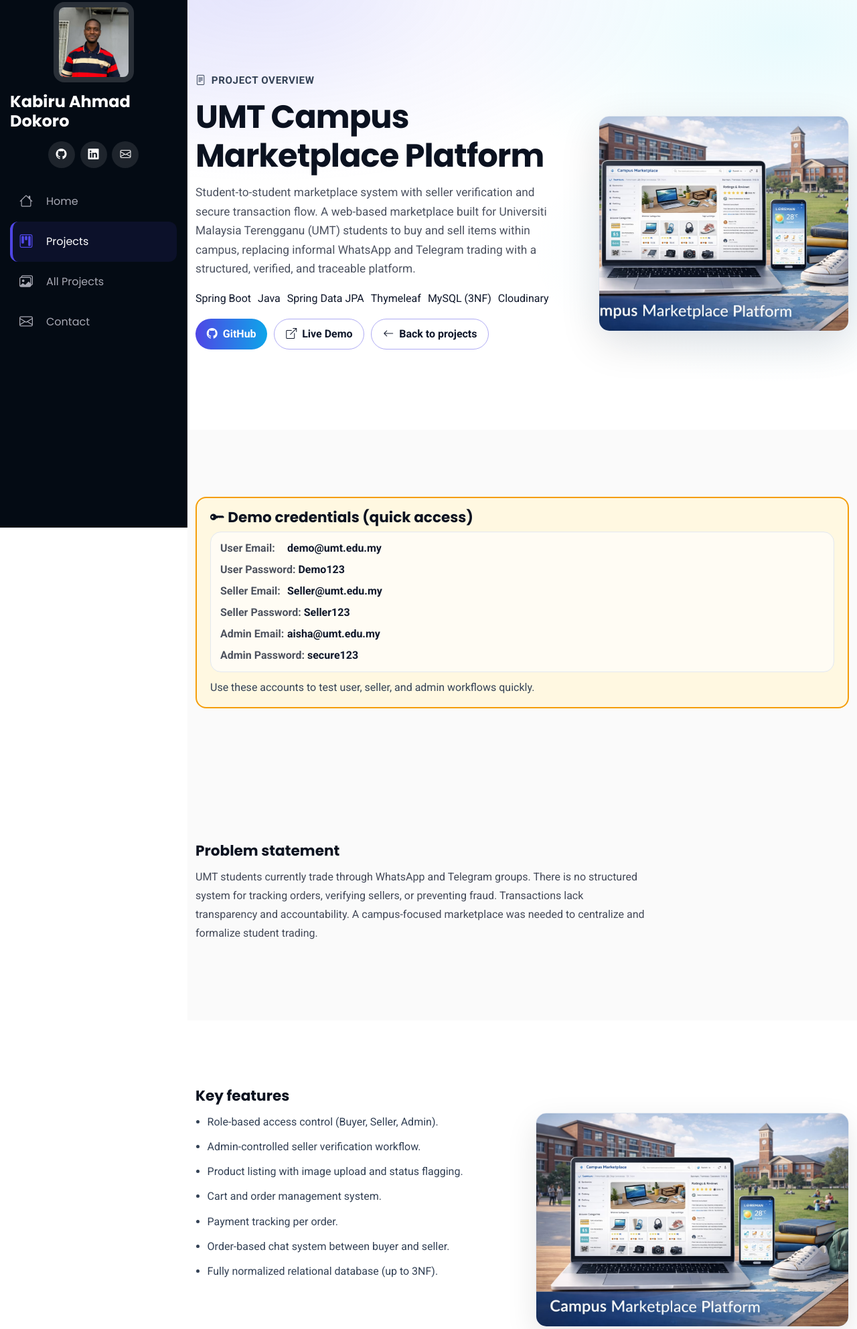
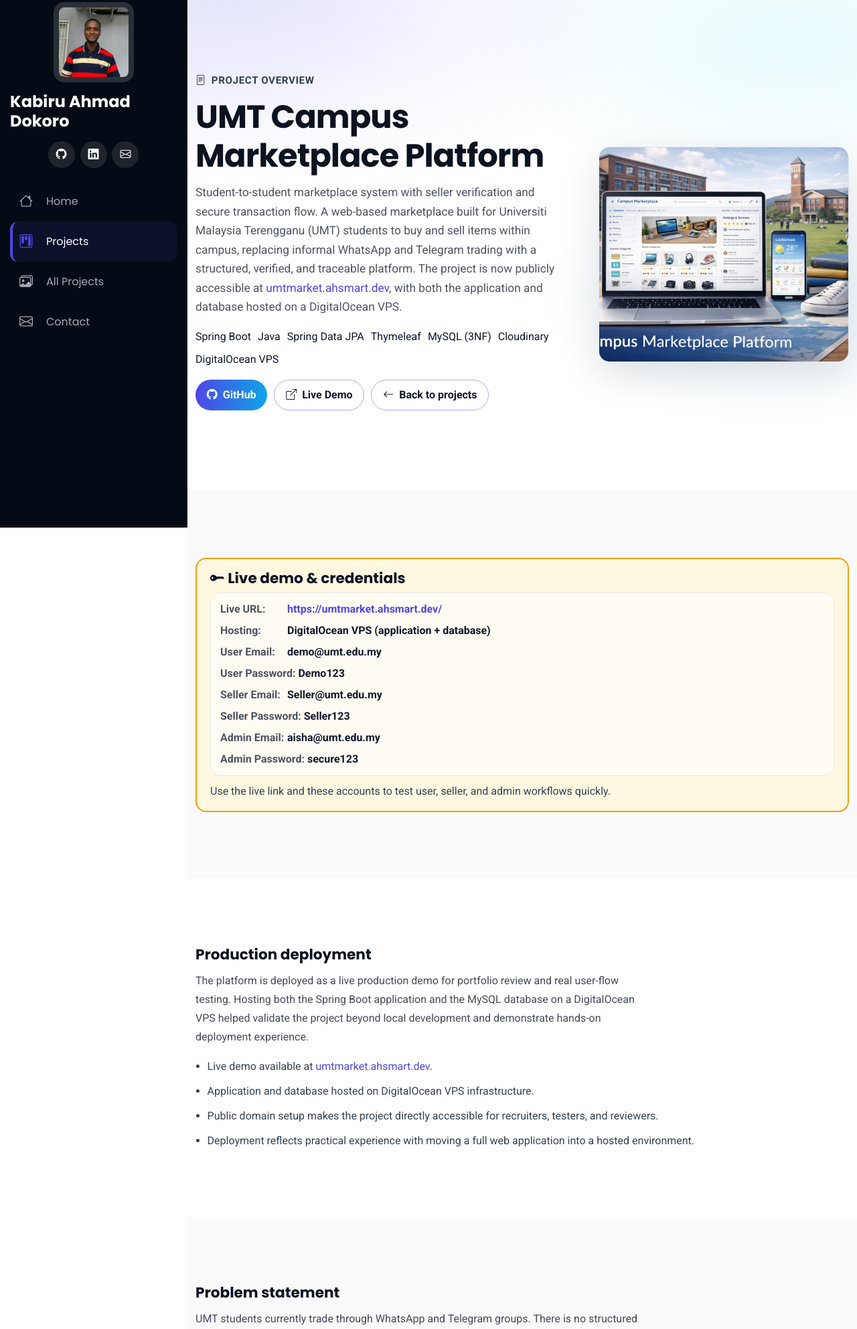
Before and after one commit to AhmadDokoro/Portfolio, a plain HTML site: page case-studies/campus-marketplace.html in a window 1280 px wide. Shown: the part 12-1997 px from the top of the page at 67% size. Drawn offline with Linux system fonts and the light colour scheme.

Commit message:
latest resume main

```diff
--- a/case-studies/campus-marketplace.html
+++ b/case-studies/campus-marketplace.html
@@ -5,7 +5,7 @@
   <meta charset="utf-8">
   <meta content="width=device-width, initial-scale=1.0" name="viewport">
   <title>Project Overview: UMT Campus Marketplace Platform | Kabiru Ahmad Dokoro</title>
-  <meta name="description" content="Project overview for UMT Campus Marketplace Platform — Spring Boot, Java, Spring Data JPA, Thymeleaf, MySQL (3NF), and Cloudinary." />
+  <meta name="description" content="Project overview for UMT Campus Marketplace Platform - Spring Boot, Java, Spring Data JPA, Thymeleaf, MySQL (3NF), Cloudinary, and live deployment on DigitalOcean VPS." />
 
   <link href="../assets/img/AH$MART-LOGO.png" rel="icon">
   <link href="../assets/img/apple-touch-icon.png" rel="apple-touch-icon">
@@ -59,7 +59,7 @@
         <div class="cs-hero__grid">
           <div>
             <h1 class="cs-title">UMT Campus Marketplace Platform</h1>
-            <p class="cs-summary">Student-to-student marketplace system with seller verification and secure transaction flow. A web-based marketplace built for Universiti Malaysia Terengganu (UMT) students to buy and sell items within campus, replacing informal WhatsApp and Telegram trading with a structured, verified, and traceable platform.</p>
+            <p class="cs-summary">Student-to-student marketplace system with seller verification and secure transaction flow. A web-based marketplace built for Universiti Malaysia Terengganu (UMT) students to buy and sell items within campus, replacing informal WhatsApp and Telegram trading with a structured, verified, and traceable platform. The project is now publicly accessible at <a href="https://umtmarket.ahsmart.dev/" target="_blank" rel="noopener noreferrer">umtmarket.ahsmart.dev</a>, with both the application and database hosted on a DigitalOcean VPS.</p>
 
             <div class="cs-badges" aria-label="Tech stack">
               <span class="stack-badge">Spring Boot</span>
@@ -68,11 +68,12 @@
               <span class="stack-badge">Thymeleaf</span>
               <span class="stack-badge">MySQL (3NF)</span>
               <span class="stack-badge">Cloudinary</span>
+              <span class="stack-badge">DigitalOcean VPS</span>
             </div>
 
             <div class="cs-actions">
               <a class="btn btn-primary btn-cta" href="https://github.com/AhmadDokoro/Campus_MarketPlace_Platform.git" target="_blank" rel="noopener noreferrer"><i class="bi bi-github"></i> GitHub</a>
-              <a class="btn btn-outline btn-cta" href="#" target="_blank" rel="noopener noreferrer"><i class="bi bi-box-arrow-up-right"></i> Live Demo</a>
+              <a class="btn btn-outline btn-cta" href="https://umtmarket.ahsmart.dev/" target="_blank" rel="noopener noreferrer"><i class="bi bi-box-arrow-up-right"></i> Live Demo</a>
               <a class="btn btn-outline btn-cta" href="../portfolio.html"><i class="bi bi-arrow-left"></i> Back to projects</a>
             </div>
           </div>
@@ -87,8 +88,10 @@
     <section class="section cs-block cs-block--alt">
       <div class="container cs-container">
         <div class="cs-demo" style="border:2px solid #f59e0b; background:#fff8e1; border-radius:1rem; padding:1rem 1.25rem;">
-          <h2 class="cs-section-title mb-2"><i class="bi bi-key-fill"></i> Demo credentials (quick access)</h2>
+          <h2 class="cs-section-title mb-2"><i class="bi bi-key-fill"></i> Live demo &amp; credentials</h2>
           <div class="cs-credentials" aria-label="Demo credentials">
+            <div><span class="cs-label">Live URL:</span> <a href="https://umtmarket.ahsmart.dev/" target="_blank" rel="noopener noreferrer">https://umtmarket.ahsmart.dev/</a></div>
+            <div><span class="cs-label">Hosting:</span> DigitalOcean VPS (application + database)</div>
             <div><span class="cs-label">User Email:</span> demo@umt.edu.my</div>
             <div><span class="cs-label">User Password:</span> Demo123</div>
             <div><span class="cs-label">Seller Email:</span> Seller@umt.edu.my</div>
@@ -96,8 +99,21 @@
             <div><span class="cs-label">Admin Email:</span> aisha@umt.edu.my</div>
             <div><span class="cs-label">Admin Password:</span> secure123</div>
           </div>
-          <p class="cs-note mb-0">Use these accounts to test user, seller, and admin workflows quickly.</p>
+          <p class="cs-note mb-0">Use the live link and these accounts to test user, seller, and admin workflows quickly.</p>
         </div>
+      </div>
+    </section>
+
+    <section class="section cs-block">
+      <div class="container cs-container">
+        <h2 class="cs-section-title">Production deployment</h2>
+        <p class="cs-text">The platform is deployed as a live production demo for portfolio review and real user-flow testing. Hosting both the Spring Boot application and the MySQL database on a DigitalOcean VPS helped validate the project beyond local development and demonstrate hands-on deployment experience.</p>
+        <ul class="cs-bullets">
+          <li>Live demo available at <a href="https://umtmarket.ahsmart.dev/" target="_blank" rel="noopener noreferrer">umtmarket.ahsmart.dev</a>.</li>
+          <li>Application and database hosted on DigitalOcean VPS infrastructure.</li>
+          <li>Public domain setup makes the project directly accessible for recruiters, testers, and reviewers.</li>
+          <li>Deployment reflects practical experience with moving a full web application into a hosted environment.</li>
+        </ul>
       </div>
     </section>
 
@@ -120,6 +136,7 @@
               <li>Cart and order management system.</li>
               <li>Payment tracking per order.</li>
               <li>Order-based chat system between buyer and seller.</li>
+              <li>Live production deployment on DigitalOcean VPS with public domain access.</li>
               <li>Fully normalized relational database (up to 3NF).</li>
             </ul>
           </div>
@@ -181,6 +198,7 @@
           <li>Used Spring Boot for rapid development and structured backend design.</li>
           <li>Normalized database to 3NF to eliminate redundancy and enforce data integrity.</li>
           <li>Implemented seller verification to strengthen trust and control marketplace access.</li>
+          <li>Deployed both the application and database to a DigitalOcean VPS to prove the system in a real hosted environment.</li>
           <li>Refactored early database design after identifying incorrect dependency classification during normalization review.</li>
         </ul>
       </div>
```
Also changed, not shown: index.html (+7 -5 lines), portfolio.html (+4 -2 lines), 1 other file.
